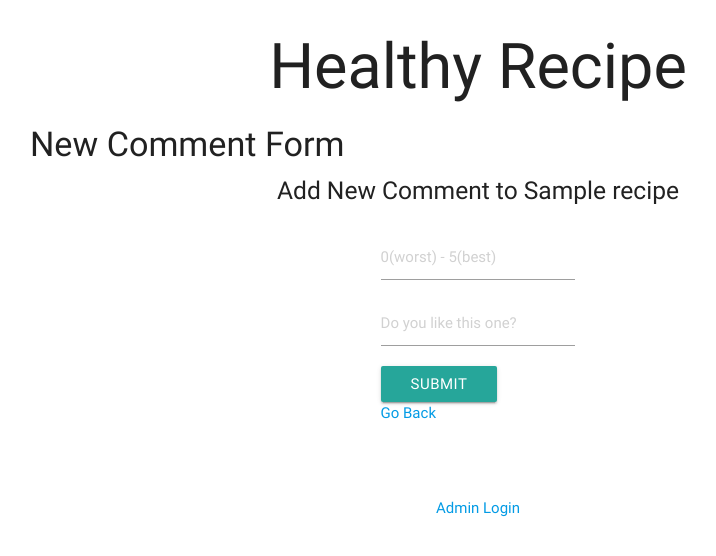
After one commit to LakeMorning/HealthyRecipe, a Django app: page /recipes/1/comments/new in a window 1280 px wide. The commit adds this page. Shown: the top 556 px of the page, without its empty margins (162-878 px from the left). Run offline with Django 3.2, Linux system fonts and the light colour scheme; tables that the repository leaves empty hold one stand-in row (values such as "Sample post"); some libraries are stand-ins or nearby versions.

Commit message:
review section finished. only advanced functionalities remain

```diff
--- /dev/null
+++ b/healthyrecipe/healthyrecipeapp/templates/healthyrecipeapp/comment.html
@@ -0,0 +1,37 @@
+{% extends 'healthyrecipeapp/layout.html' %}
+<!--<link rel="stylesheet" href="https://maxcdn.bootstrapcdn.com/bootstrap/3.3.7/css/bootstrap.min.css">-->
+
+{% block content %}
+
+<h4>New Comment Form</h4>
+
+<div class="container">
+  <div class="row">
+    <h5 style="text-align: center;">Add New Comment to {{recipe.0.1}}</h5>
+    <div style="width: 30%; margin: 30px auto;">
+
+      <form action="/recipes/{{recipe.0.0}}/comments" method="post">
+
+        {% csrf_token %}
+
+        <div class="form-group">
+          <input class="form-control" type="text" name="rating" placeholder="0(worst) - 5(best)">
+        </div>
+
+        <div class="form-group">
+          <input class="form-control" type="text" name="content" placeholder="Do you like this one?">
+        </div>
+
+        <div class="form-group">
+          <button class="btn btn-lg btn-primary btn-block">Submit</button>
+        </div>
+
+      </form>
+
+      <a href="/campgrounds">Go Back</a>
+    </div>
+  </div>
+</div>
+
+
+{% endblock %}
--- a/healthyrecipe/healthyrecipeapp/templates/healthyrecipeapp/layout.html
+++ b/healthyrecipe/healthyrecipeapp/templates/healthyrecipeapp/layout.html
@@ -6,6 +6,7 @@
   <meta name="viewport" content="width=device-width, initial-scale=1.0">
   <meta http-equiv="X-UA-Compatible" content="ie=edge">
   <link rel="stylesheet" href="https://cdnjs.cloudflare.com/ajax/libs/materialize/0.100.2/css/materialize.min.css">
+  <!--<link rel="stylesheet" href="https://maxcdn.bootstrapcdn.com/bootstrap/3.3.7/css/bootstrap.min.css">-->
 
   <link rel="stylesheet" type="text/css" href="{% static 'healthyrecipeapp/style.css' %}" />
   <script type="text/javascript" src="{% static 'healthyrecipeapp/trigger.js' %}"></script>
--- a/healthyrecipe/healthyrecipeapp/urls.py
+++ b/healthyrecipe/healthyrecipeapp/urls.py
@@ -11,4 +11,6 @@ urlpatterns = [
     path('login', auth_views.login, name='login'),
     path('logout', auth_views.logout, {'next_page': '/'}, name='logout'),
     path('recipes/<int:id>', views.recipe_detail, name='recipe_detail'),
+    path('recipes/<int:id>/comments/new', views.new_comment, name='new_comment'),
+    path('recipes/<int:id>/comments', views.comment_detail, name='comment_detail'),
 ]
--- a/healthyrecipe/healthyrecipeapp/views.py
+++ b/healthyrecipe/healthyrecipeapp/views.py
@@ -104,6 +104,10 @@ def sresult(request):
     # cursor.execute("SELECT DISTINCT healthyrecipeapp_recipe.name, healthyrecipeapp_recipe.id FROM healthyrecipeapp_ingredient,healthyrecipeapp_recipe,healthyrecipeapp_quantity WHERE healthyrecipeapp_recipe.name Like %s OR (healthyrecipeapp_ingredient.name = %s AND healthyrecipeapp_quantity.recipe_id = healthyrecipeapp_recipe.id AND healthyrecipeapp_quantity.ingredient_id = healthyrecipeapp_ingredient.id) GROUP BY healthyrecipeapp_recipe.prep_time", [key_word,okey_word])
     cursor.execute("(SELECT healthyrecipeapp_recipe.name, healthyrecipeapp_recipe.id FROM healthyrecipeapp_recipe WHERE healthyrecipeapp_recipe.name Like %s) UNION (SELECT healthyrecipeapp_recipe.name, healthyrecipeapp_recipe.id FROM healthyrecipeapp_ingredient,healthyrecipeapp_recipe,healthyrecipeapp_quantity WHERE healthyrecipeapp_ingredient.name = %s AND healthyrecipeapp_quantity.recipe_id = healthyrecipeapp_recipe.id AND healthyrecipeapp_quantity.ingredient_id = healthyrecipeapp_ingredient.id)", [key_word,okey_word])
     recipes = cursor.fetchall()
+
+    if(len(recipes) == 0):
+        return HttpResponse("Oops...No corresponding food. We'll try to add it later!")
+
     context = {
         'recipes': recipes
     }
@@ -197,4 +201,39 @@ def recipe_detail(request, id=id):
     cursor = connection.cursor()
     cursor.execute("SELECT * FROM healthyrecipeapp_recipe WHERE healthyrecipeapp_recipe.id = %s", [id])
     recipe = cursor.fetchall()
-    return render(request, 'healthyrecipeapp/show.html', {'recipes': recipe})
+
+    cursor.execute("SELECT healthyrecipeapp_review.rating, healthyrecipeapp_review.content FROM healthyrecipeapp_review WHERE healthyrecipeapp_review.recipe_id = %s", [id])
+    comments = cursor.fetchall()
+
+    context = {
+        'recipes': recipe,
+        'comments': comments
+    }
+
+    return render(request, 'healthyrecipeapp/show.html', context)
+
+def new_comment(request, id=id):
+    # return HttpResponse('new comment...')
+
+    cursor = connection.cursor()
+    cursor.execute("SELECT * FROM healthyrecipeapp_recipe WHERE healthyrecipeapp_recipe.id = %s", [id])
+    recipe = cursor.fetchall()
+    return render(request, 'healthyrecipeapp/comment.html', {'recipe': recipe})
+
+def comment_detail(request, id=id):
+    if request.method == 'POST':
+        rating = int(request.POST.get('rating'))
+        content = request.POST.get('content')
+
+        user_name = request.user.username
+        # return HttpResponse(user_name)
+        cursor = connection.cursor()
+        cursor.execute("SELECT healthyrecipeapp_user.id FROM healthyrecipeapp_user WHERE healthyrecipeapp_user.userName = %s",[user_name])
+        user_id = cursor.fetchall()[0][0]
+        if(user_id is None):
+            return HttpResponse('not logged in')
+
+        recipe_id = id;
+
+        cursor.execute("INSERT INTO healthyrecipeapp_review(user_id, recipe_id, rating, content) VALUES(%s,%s,%s,%s)",[user_id,recipe_id,rating,content])
+        return redirect('http://healthyrecipe.web.engr.illinois.edu:8001/recipes/' + str(recipe_id))
```
Also changed, not shown: healthyrecipe/healthyrecipeapp/templates/healthyrecipeapp/show.html (+15 -1 lines).
